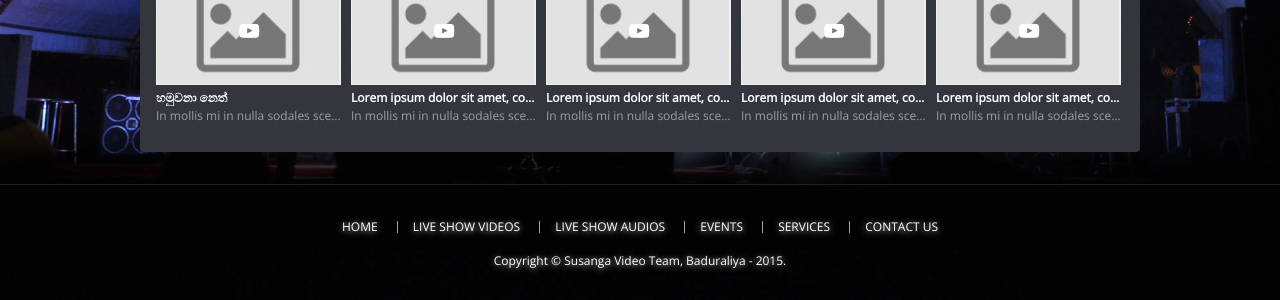
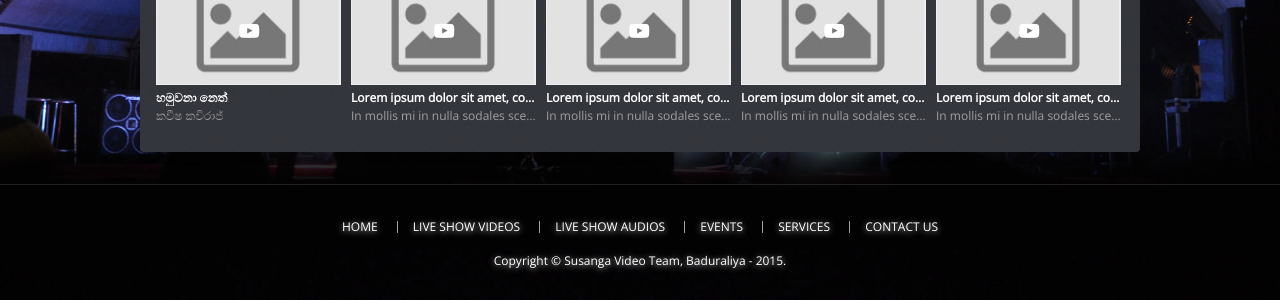
Before and after one commit to susanga/susanga.github.io, a Jekyll site: the page built from index.html, in a window 1280 px wide. Shown: the part 651-951 px from the top of the page. Built offline with Jekyll 4.4.1, drawn with Linux system fonts in a browser that asks for light colours; nearby versions of some CDN libraries; the list of posts is cut into pages by our own code.

Commit message:
Update featured-videos.json

```diff
--- a/_data/featured-videos.json
+++ b/_data/featured-videos.json
@@ -1,7 +1,7 @@
 [
   {
     "title": "හමුවනා නෙත් ",
-    "summary": "In mollis mi in nulla sodales scelerisque placerat sit amet eros.",
+    "summary": "කවීෂ කවිරාජ්",
     "href": "#",
     "tumbnail": "187x113.jpg"
   },
```
